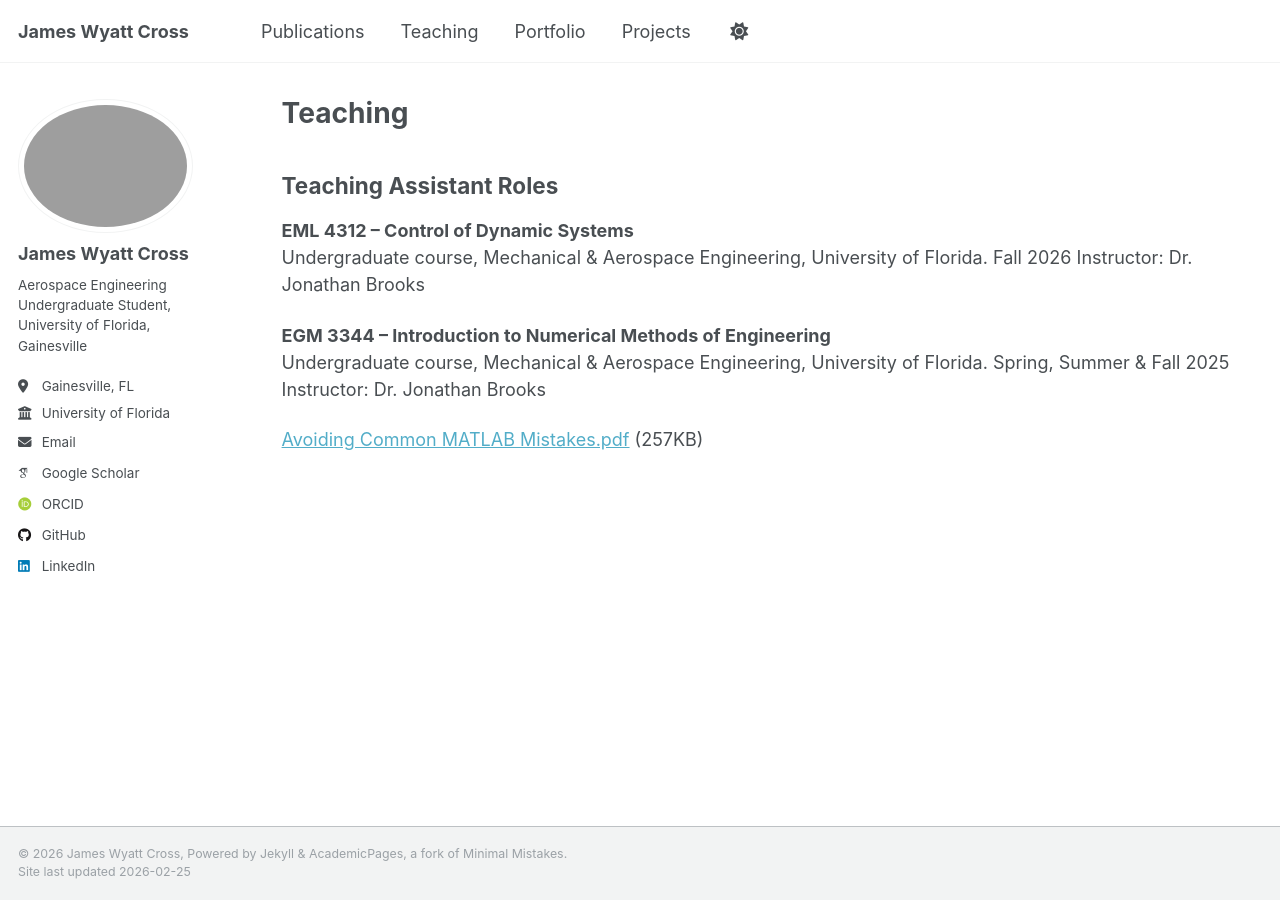
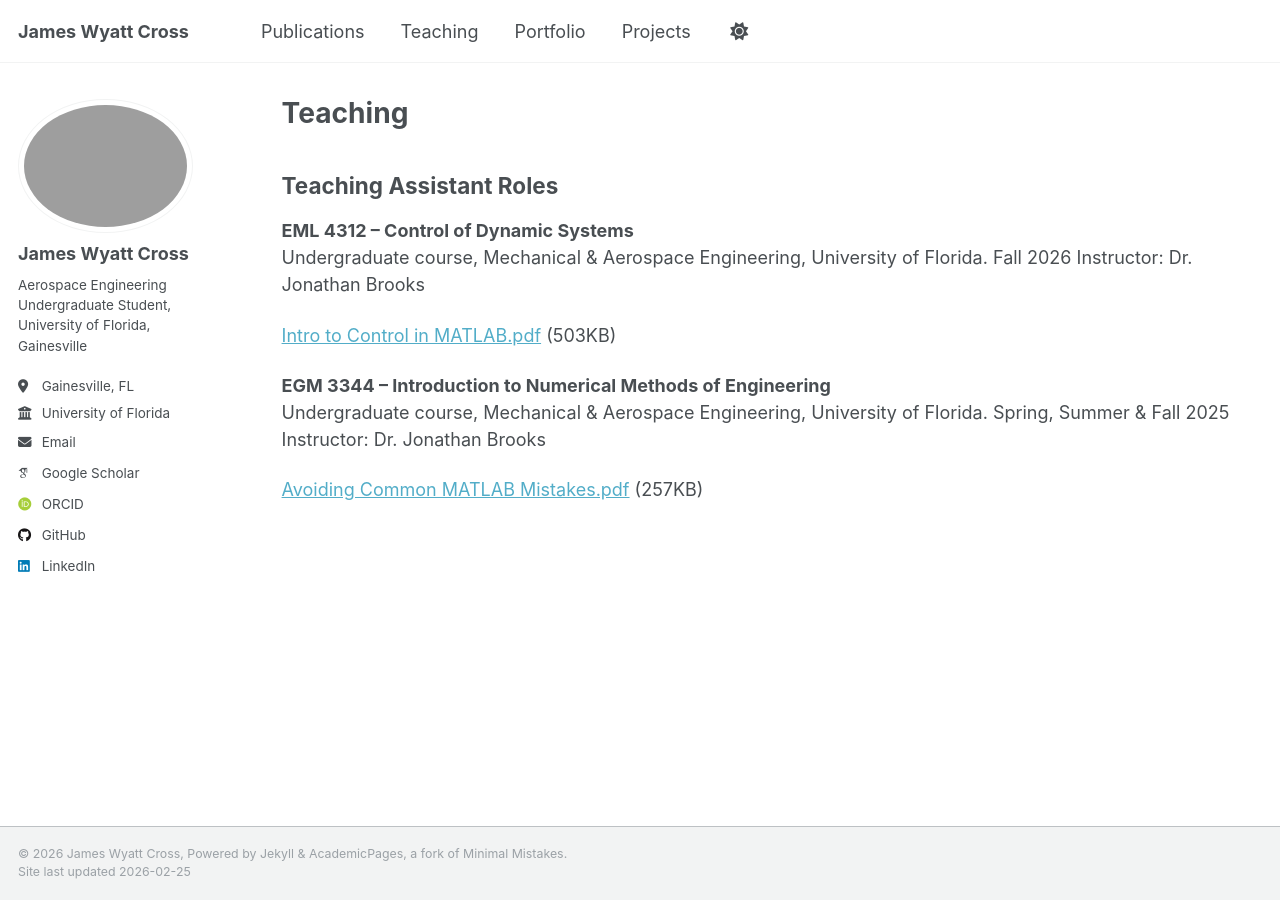
Before and after one commit to JWyattCross/pages, a Jekyll site: the page built from _pages/teaching.md, in a window 1280 px wide. Built offline with Jekyll 4.4.1, drawn with Linux system fonts in a browser that asks for light colours; some web fonts are replaced.

Commit message:
Add control guide

```diff
--- a/_pages/teaching.md
+++ b/_pages/teaching.md
@@ -11,6 +11,7 @@ author_profile: true
 Undergraduate course, Mechanical & Aerospace Engineering, University of Florida. Fall 2026
 Instructor: Dr. Jonathan Brooks
 
+[Intro to Control in MATLAB.pdf](/files/Intro_to_Control_in_MATLAB.pdf) (503KB)
 
 **EGM 3344 – Introduction to Numerical Methods of Engineering**
 Undergraduate course, Mechanical & Aerospace Engineering, University of Florida. Spring, Summer & Fall 2025
```
Also changed, not shown: 1 other file.
